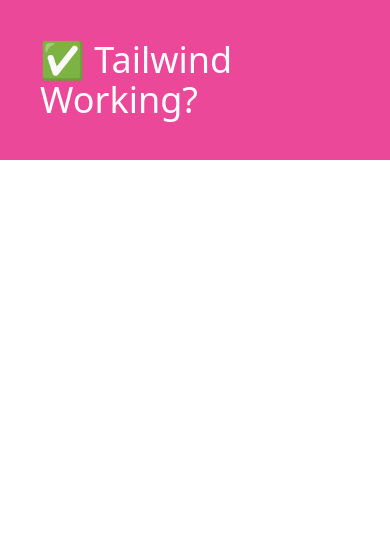
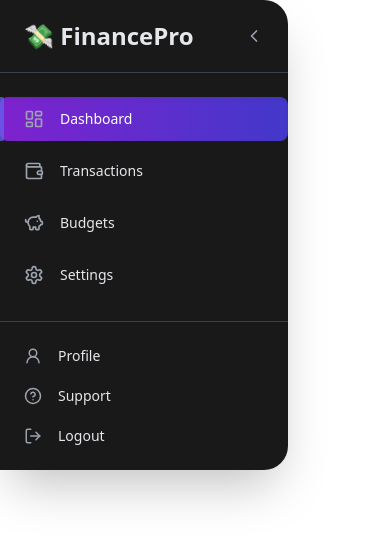
Before and after one commit to ShashankVashishtha18/Personal-finance-dashboard, a React (Vite) app: page / in a window 390 px wide. Shown: the top 542 px of the page. Built offline with nearby package versions, Linux system fonts and the light colour scheme.

Commit message:
Added responsive animated sidebar with collapse + dark mode

```diff
--- a/package.json
+++ b/package.json
@@ -12,6 +12,7 @@
   "dependencies": {
     "chart.js": "^4.4.9",
     "firebase": "^11.6.0",
+    "lucide-react": "^0.501.0",
     "react": "^19.0.0",
     "react-chartjs-2": "^5.3.0",
     "react-dom": "^19.0.0",
--- a/src/App.jsx
+++ b/src/App.jsx
@@ -1,10 +1,16 @@
 import React from "react";
-import './index.css';
+import "./index.css";
+import Sidebar from "./components/Sidebar";
+import Header from "./components/Header";
+import Dashboard from "./components/Dashboard";
 
 function App() {
   return (
-    <div className="bg-pink-500 text-white text-4xl p-10">
-      ✅ Tailwind Working?
+    <div className="">
+
+      <Sidebar />
+      <Header />
+      <Dashboard />
     </div>
   );
 }
--- /dev/null
+++ b/src/components/DashBoard.jsx
@@ -0,0 +1,11 @@
+import React from 'react';
+
+const DashBoard = () => {
+    return (
+        <div>
+            <h1></h1>
+        </div>
+    );
+};
+
+export default DashBoard;
--- /dev/null
+++ b/src/components/Header.jsx
@@ -0,0 +1,11 @@
+import React from 'react';
+
+const Header = () => {
+    return (
+        <header>
+            <h1></h1>
+        </header>
+    );
+};
+
+export default Header;
--- /dev/null
+++ b/src/components/SideBar.jsx
@@ -0,0 +1,103 @@
+import React, { useState } from "react";
+import {
+  LayoutDashboard,
+  Wallet,
+  PiggyBank,
+  Settings,
+  LogOut,
+  User2,
+  HelpCircle,
+  ChevronLeft,
+  ChevronRight,
+} from "lucide-react";
+
+const mainNav = [
+  { label: "Dashboard", icon: LayoutDashboard },
+  { label: "Transactions", icon: Wallet },
+  { label: "Budgets", icon: PiggyBank },
+  { label: "Settings", icon: Settings },
+];
+
+const extraNav = [
+  { label: "Profile", icon: User2 },
+  { label: "Support", icon: HelpCircle },
+  { label: "Logout", icon: LogOut },
+];
+
+const Sidebar = () => {
+  const [active, setActive] = useState("Dashboard");
+  const [collapsed, setCollapsed] = useState(false);
+
+  return (
+    <aside
+      className={`${
+        collapsed ? "w-20" : "w-72"
+      } h-full bg-black/90 backdrop-blur-md text-gray-200 shadow-2xl rounded-r-3xl overflow-hidden animate-fadeIn flex flex-col justify-between transition-all duration-500`}
+    >
+      {/* Brand / Toggle */}
+      <div className="flex items-center justify-between px-6 py-5 border-b border-gray-700">
+        {!collapsed ? (
+          <h1 className="text-2xl font-bold">💸 FinancePro</h1>
+        ) : (
+          <h1 className="text-xl font-bold">💸</h1>
+        )}
+        <button
+          onClick={() => setCollapsed(!collapsed)}
+          className="text-gray-400 hover:text-white transition"
+        >
+          {collapsed ? <ChevronRight size={20} /> : <ChevronLeft size={20} />}
+        </button>
+      </div>
+
+      {/* Main nav */}
+      <nav className="flex-1 py-6 space-y-2">
+        {mainNav.map((item, index) => {
+          const Icon = item.icon;
+          const isActive = active === item.label;
+
+          return (
+            <div
+              key={index}
+              onClick={() => setActive(item.label)}
+              className={`flex items-center gap-4 px-6 py-3 cursor-pointer transition-all duration-300 rounded-lg relative group ${
+                isActive
+                  ? "bg-gradient-to-r from-purple-700 to-indigo-700 text-white shadow-inner"
+                  : "hover:bg-gray-800 hover:text-white"
+              }`}
+            >
+              {/* Glowing bar */}
+              {isActive && (
+                <span className="absolute left-0 h-full w-1 bg-indigo-500 rounded-r-sm animate-pulse"></span>
+              )}
+              <Icon size={20} className="text-gray-400 group-hover:text-white" />
+              {!collapsed && (
+                <span className="text-sm font-medium">{item.label}</span>
+              )}
+            </div>
+          );
+        })}
+      </nav>
+
+      {/* Bottom nav */}
+      <div className="py-4 border-t border-gray-700 space-y-1">
+        {extraNav.map((item, index) => {
+          const Icon = item.icon;
+          return (
+            <div
+              key={index}
+              onClick={() => console.log(`${item.label} clicked`)}
+              className="flex items-center gap-4 px-6 py-2 hover:bg-gray-800 transition-all duration-300 cursor-pointer"
+            >
+              <Icon size={18} className="text-gray-400" />
+              {!collapsed && (
+                <span className="text-sm font-medium">{item.label}</span>
+              )}
+            </div>
+          );
+        })}
+      </div>
+    </aside>
+  );
+};
+
+export default Sidebar;
--- a/tailwind.config.js
+++ b/tailwind.config.js
@@ -1,11 +1,17 @@
-/** @type {import('tailwindcss').Config} */
-export default {
-    content: [
-      "./index.html",
-      "./src/**/*.{js,jsx,ts,tsx}"
-    ],
-    theme: {
-      extend: {},
+module.exports = {
+  content: [ "./index.html", "./src/**/*.{js,jsx,ts,tsx}" ],
+  theme: {
+    extend: {
+      animation: {
+        fadeIn: "fadeIn 0.5s ease-in-out",
+      },
+      keyframes: {
+        fadeIn: {
+          "0%": { opacity: 0, transform: "translateX(-10px)" },
+          "100%": { opacity: 1, transform: "translateX(0)" },
+        },
+      },
     },
-    plugins: [],
-  }
+  },
+  plugins: [],
+};
```
Also changed, not shown: 1 other file (tests, documents, lock files or other folders).
